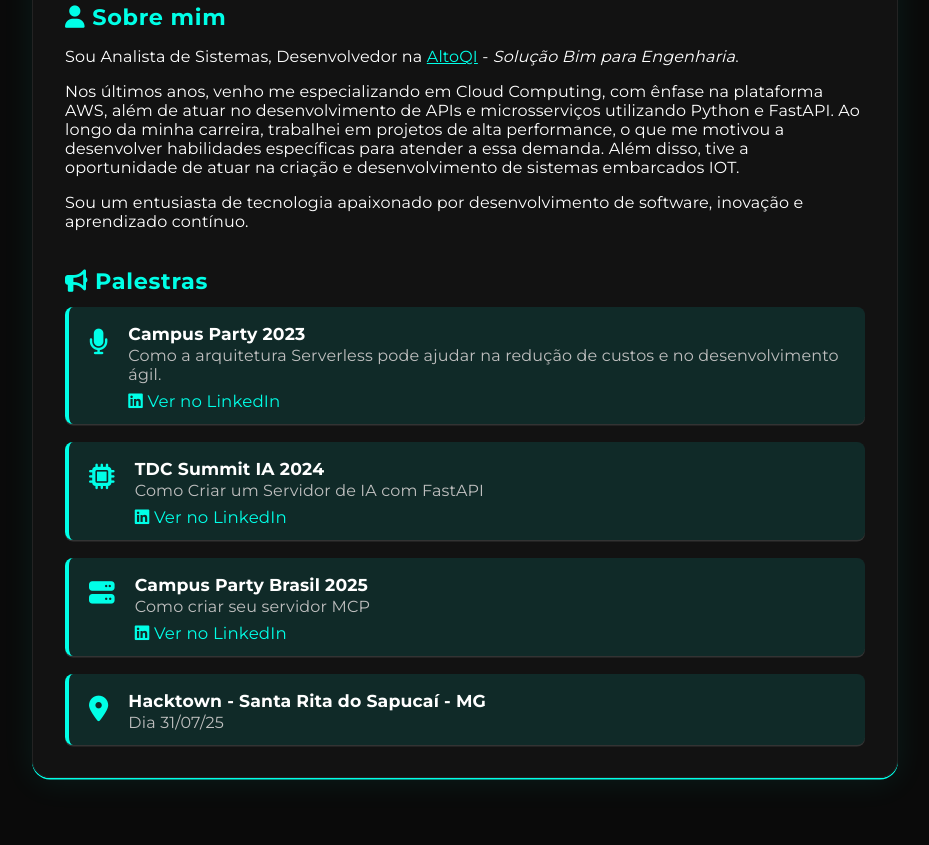
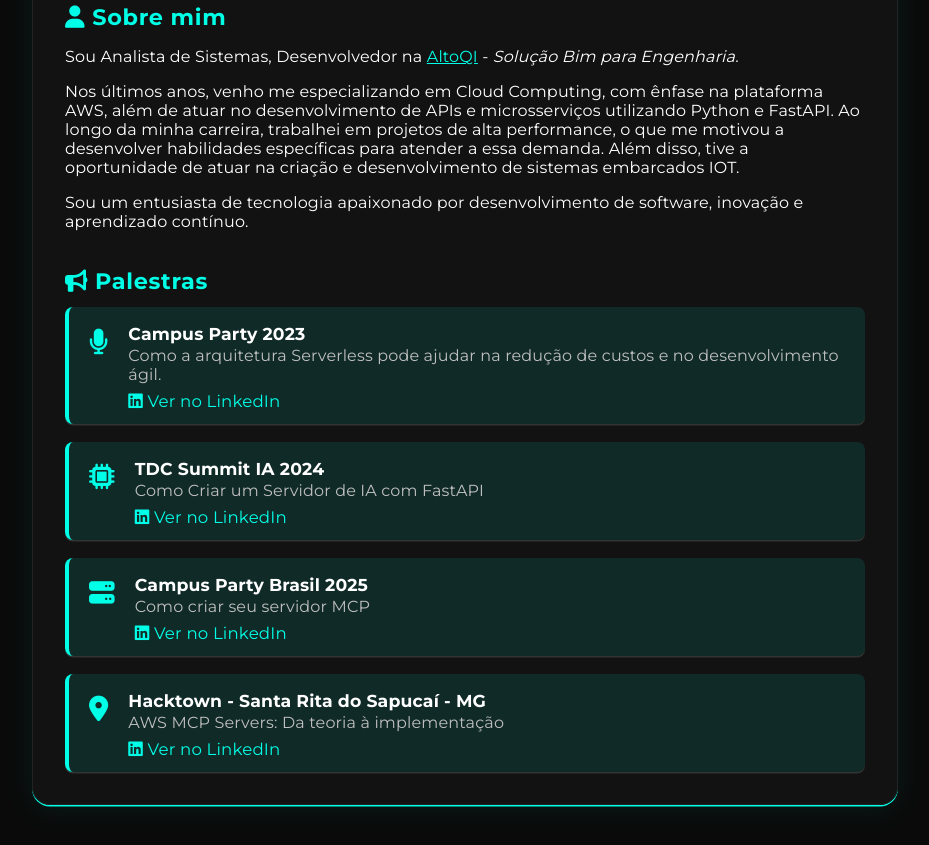
Before and after one commit to marcelomarkus/marcelomarkus, a plain HTML site: page index.html in a window 1280 px wide. Shown: the part 416-1261 px from the top of the page, without its empty margins (175-1104 px from the left). Drawn offline with Linux system fonts and the light colour scheme.

Commit message:
add-hacktown-srs

```diff
--- a/index.html
+++ b/index.html
@@ -207,7 +207,10 @@
           <span class="talk-icon"><i class="fas fa-map-marker-alt"></i></span>
           <div class="talk-content">
             <div class="talk-title">Hacktown - Santa Rita do Sapucaí - MG</div>
-            <div class="talk-desc">Dia 31/07/25</div>
+            <div class="talk-desc">AWS MCP Servers: Da teoria à implementação</div>
+            <a class="talk-link" href="https://www.linkedin.com/posts/marcelo-markus-27929374_hacktown-inovaaexaeto-santaritadosapucaaed-activity-7357989292868042752-_6Wb" target="_blank">
+              <i class="fab fa-linkedin"></i> Ver no LinkedIn
+            </a>
           </div>
         </li>
       </ul>
```
